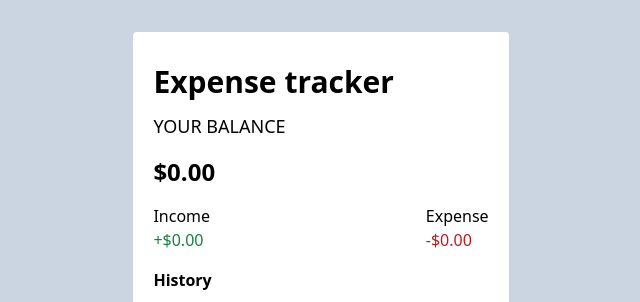
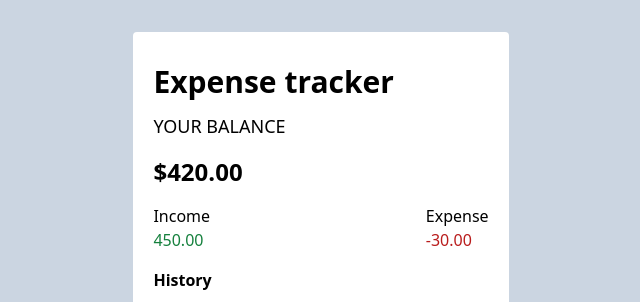
Before and after one commit to jakewarrenblack/react-expense-tracker, a React (Create React App) app: page / in a window 1280 px wide. Shown: the top 302 px of the page, without its empty margins (319-959 px from the left). Built offline with nearby package versions, Linux system fonts and the light colour scheme.

Commit message:
Calculating income/expenses

```diff
--- a/src/components/Balance.tsx
+++ b/src/components/Balance.tsx
@@ -1,8 +1,20 @@
+import { useContext } from "react";
+import { GlobalContext } from "../context/GlobalState";
+
 export const Balance = () => {
+  const { transactions } = useContext(GlobalContext);
+
+  // just getting an array of amounts
+  const amounts = transactions.map((transaction) => transaction.amount);
+
+  // don't really get what this is doing, must look further into reduce()
+  // it's adding them all together anyway
+  const total = amounts.reduce((acc, item) => (acc += item), 0).toFixed(2);
+
   return (
     <>
       <h4 className="text-lg">YOUR BALANCE</h4>
-      <h1 className="font-semibold text-2xl">$0.00</h1>
+      <h1 className="font-semibold text-2xl">${total}</h1>
     </>
   );
 };
--- a/src/components/IncomeExpenses.tsx
+++ b/src/components/IncomeExpenses.tsx
@@ -1,13 +1,36 @@
+import { GlobalContext } from "../context/GlobalState";
+import { useContext } from "react";
+
 export const IncomeExpenses = () => {
+  // to me this seems like using something like redux?
+  // we can keep whatever we want in the state and access it wherever it's needed
+  const { transactions } = useContext(GlobalContext);
+
+  const amounts = transactions.map((transaction) => transaction.amount);
+
+  // these methods are confusing to me, specifically the reduce()
+
+  // calculate total income
+  const income = amounts
+    .filter((item) => item > 0)
+    .reduce((acc, item) => (acc += item), 0)
+    .toFixed(2);
+
+  // calculate total expense
+  const expense = amounts
+    .filter((item) => item < 0)
+    .reduce((acc, item) => (acc += item), 0 * -1)
+    .toFixed(2);
+
   return (
     <div className="flex w-full justify-between">
       <div className="">
         <h4>Income</h4>
-        <p className="text-green-700">+$0.00</p>
+        <p className="text-green-700">{income}</p>
       </div>
       <div className="0">
         <h4>Expense</h4>
-        <p className="text-red-700">-$0.00</p>
+        <p className="text-red-700">{expense}</p>
       </div>
     </div>
   );
```
